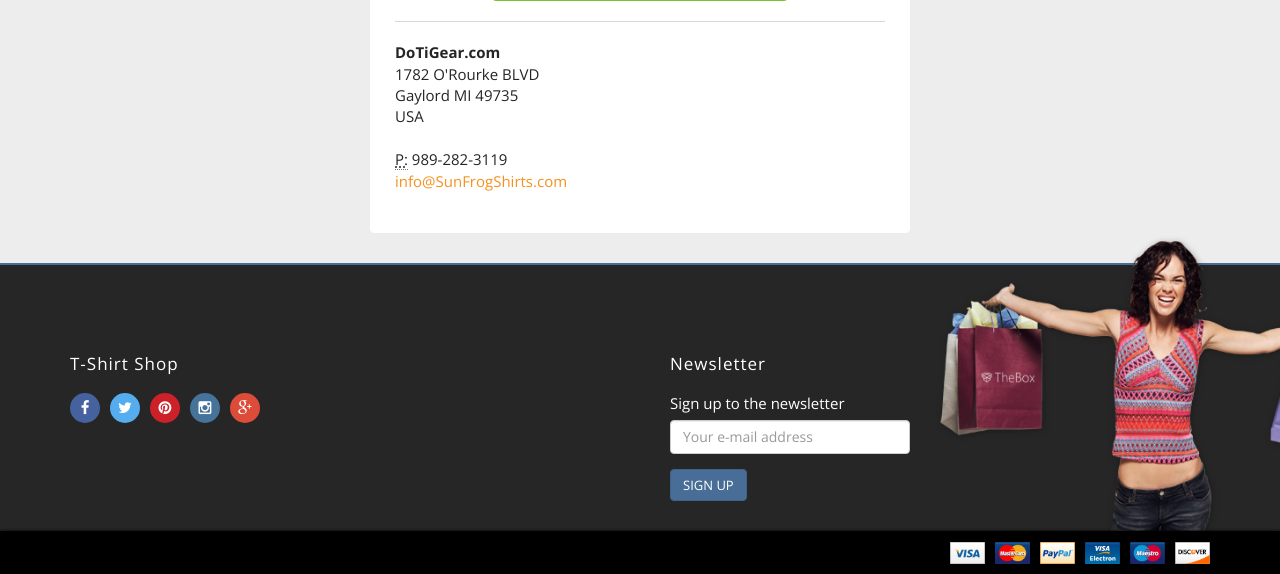
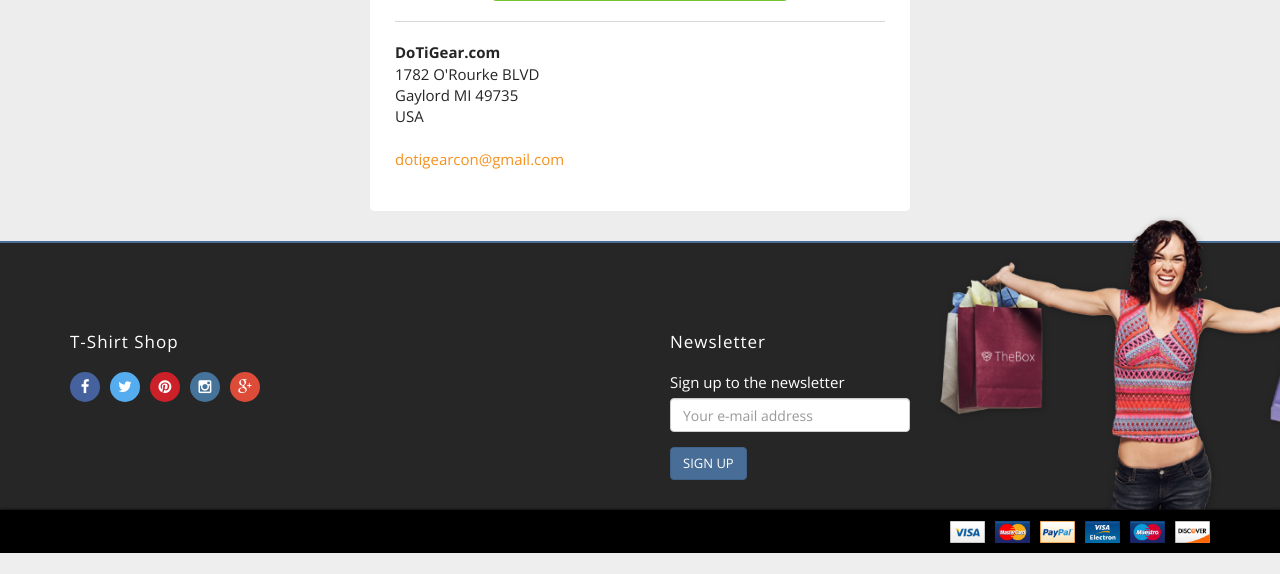
Before and after one commit to ngalove000/sunfrog, a PHP site: page /contact.php in a window 1280 px wide. Shown: the part 814-1388 px from the top of the page. After the commit the page ends 1367 px from the top, so only its background shows below. Run offline with PHP 8.4, Linux system fonts and the light colour scheme; some libraries are stand-ins or nearby versions.

Commit message:
Change mail

```diff
--- a/contact.php
+++ b/contact.php
@@ -82,8 +82,7 @@ include('libs/class.phpmaileroauth.php');
           					1782 O'Rourke BLVD<Br>
           					Gaylord MI 49735<Br>
           					USA<br><br>
-          					<abbr title="Phone">P:</abbr> 989-282-3119<br />
-          					<a href="mailto:legal@SunFrogShirts.com">info@SunFrogShirts.com</a>
+          					<a href="mailto:dotigearcon@gmail.com">dotigearcon@gmail.com</a>
           				</address>
 
           		 	</div>
@@ -107,10 +106,10 @@ include('libs/class.phpmaileroauth.php');
             $comments = $_POST['comments'];
 
               $nFrom = "Contact Dotigear";    //mail duoc gui tu dau, thuong de ten cong ty ban
-              $mFrom = 'trannhutkn2@gmail.com';  //dia chi email cua ban
-              $mPass = 'drngalove';       //mat khau email cua ban
-              $nTo = 'Tran Nhut'; //Ten nguoi nhan
-              $mTo = 'trannhutkn2@gmail.com';   //dia chi nhan mail
+              $mFrom = 'dotigearcon@gmail.com';  //dia chi email cua ban
+              $mPass = 'Khongbaogiobotay12';       //mat khau email cua ban
+              $nTo = 'Contact Dotigear'; //Ten nguoi nhan
+              $mTo = 'dotigearcon@gmail.com';   //dia chi nhan mail
               $mail             = new PHPMailer();
               $body             = $email."<br />".$name."<br />".$phone."<br />".$dept."<br />".$comments."<br />";
               $title = $subject;   //Tieu de gui mail
@@ -127,7 +126,7 @@ include('libs/class.phpmaileroauth.php');
               $mail->Username   = $mFrom;  // khai bao dia chi email
               $mail->Password   = $mPass;              // khai bao mat khau
               $mail->SetFrom($mFrom, $nFrom);
-              $mail->AddReplyTo('trannhutkn2@gmail.com', 'Tran Nhut'); //khi nguoi dung phan hoi se duoc gui den email nay
+              $mail->AddReplyTo('dotigearcon@gmail.com', 'Contact Dotigear'); //khi nguoi dung phan hoi se duoc gui den email nay
               $mail->Subject    = $title;// tieu de email
               $mail->MsgHTML($body);// noi dung chinh cua mail se nam o day.
               $mail->AddAddress($mTo, $nTo);
```
